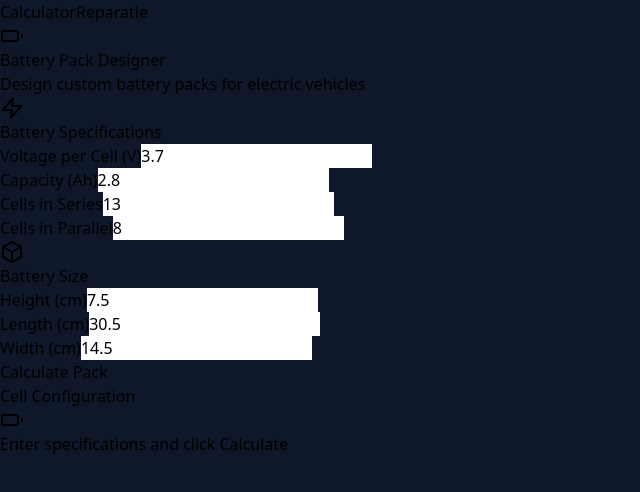
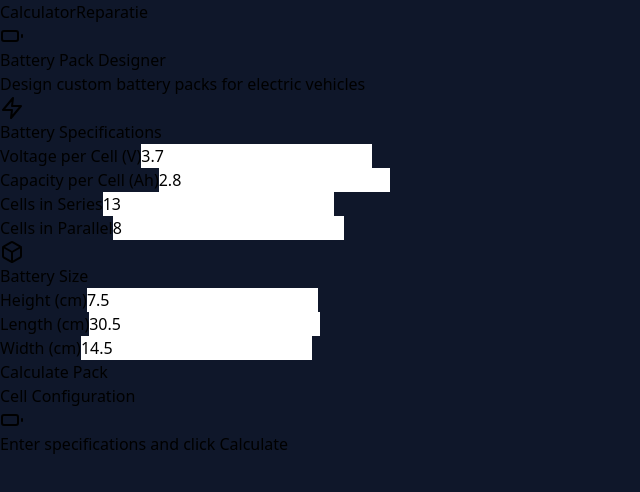
Before and after one commit to DimBertolami/e-mobility-fix_shop, a React (Vite) app: page / in a window 1280 px wide. Shown: the top 492 px of the page, without its empty margins (0-640 px from the left). Built offline with nearby package versions, Linux system fonts and the light colour scheme.

Commit message:
Updated battery_pack_calculator.tsx

```diff
--- a/src/pages/battery_pack_calculator.tsx
+++ b/src/pages/battery_pack_calculator.tsx
@@ -88,7 +88,7 @@ export default function BatteryPackCalculator() {
                   </div>
                   <div>
                     <label className="block text-purple-200 text-sm font-medium mb-2">
-                      Capacity (Ah)
+                      Capacity per Cell (Ah)
                     </label>
                     <input
                       type="number"
```
